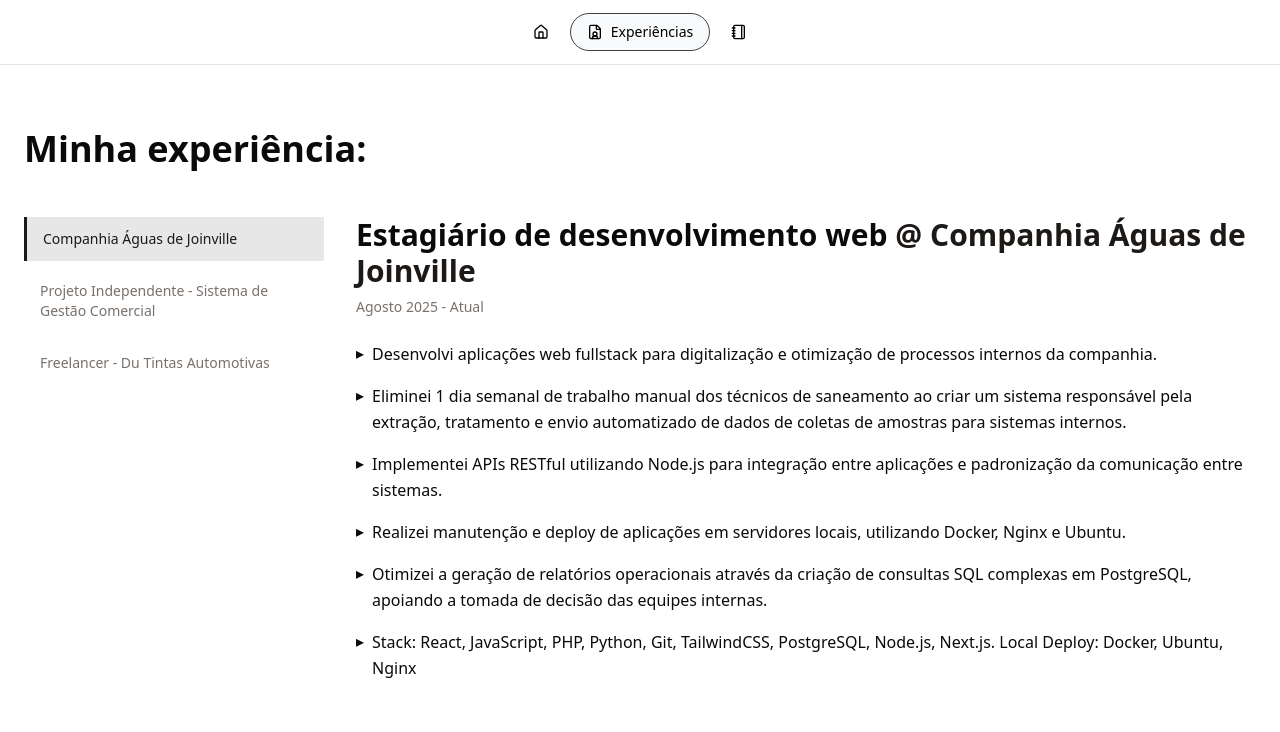
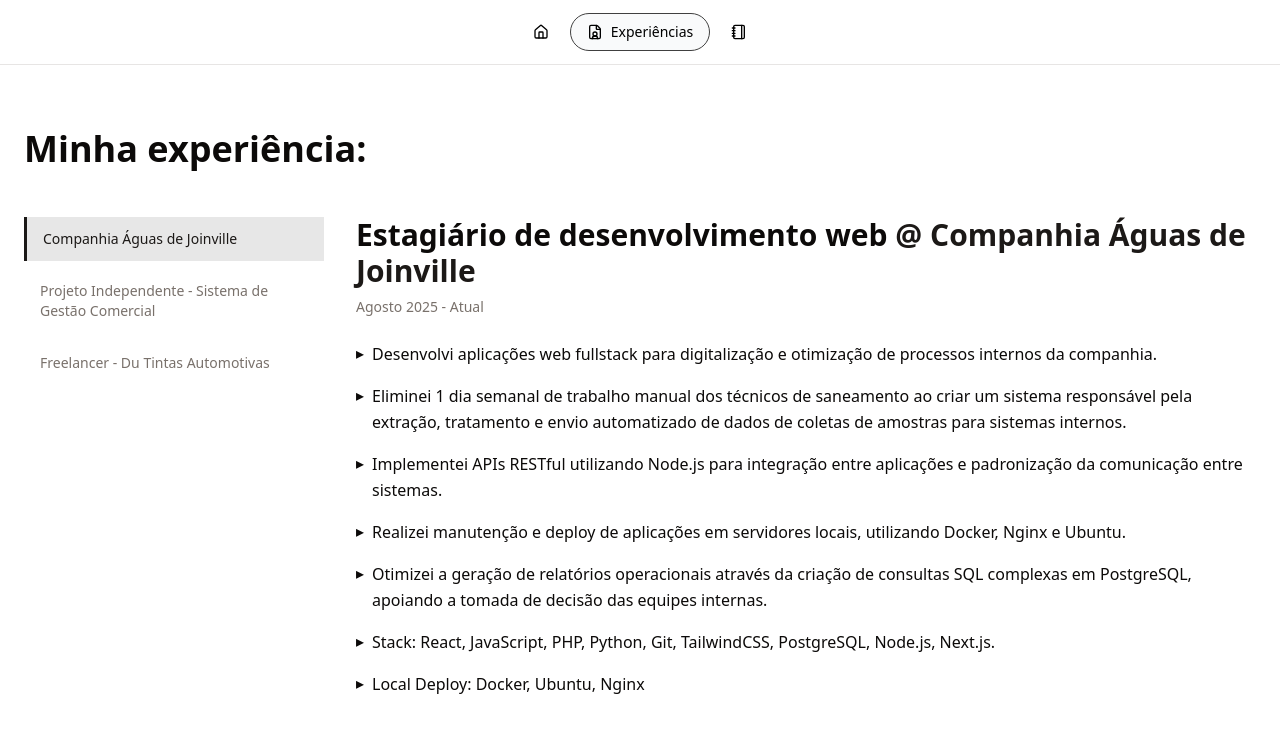
Before and after one commit to cyronp/portfolio, a Next.js app in the folder portfolio/: page /experiencias in a window 1280 px wide. Shown: the top 732 px of the page. Built offline with nearby package versions, Linux system fonts and the light colour scheme.

Commit message:
Refactor experience descriptions to improve clarity; separate tech stack and deployment details into distinct entries

```diff
--- a/portfolio/app/experiencias/page.tsx
+++ b/portfolio/app/experiencias/page.tsx
@@ -23,7 +23,8 @@
       "Implementei APIs RESTful utilizando Node.js para integração entre aplicações e padronização da comunicação entre sistemas.",
       "Realizei manutenção e deploy de aplicações em servidores locais, utilizando Docker, Nginx e Ubuntu.",
       "Otimizei a geração de relatórios operacionais através da criação de consultas SQL complexas em PostgreSQL, apoiando a tomada de decisão das equipes internas.",
-      "Stack: React, JavaScript, PHP, Python, Git, TailwindCSS, PostgreSQL, Node.js, Next.js. Local Deploy: Docker, Ubuntu, Nginx",
+      "Stack: React, JavaScript, PHP, Python, Git, TailwindCSS, PostgreSQL, Node.js, Next.js.",
+      "Local Deploy: Docker, Ubuntu, Nginx",
     ],
   },
   {
@@ -50,6 +51,8 @@
       "Interface mobile-first priorizando usabilidade e SEO.",
       "Configuração de hospedagem, domínio e publicação da aplicação.",
       "Melhorias de estrutura que contribuíram para o aumento de CTR da empresa.",
+      "Tech Stack: HTML, CSS, Javascript.",
+      "Deploy: VPS, Custom Domain.",
     ],
   },
 ];
```
